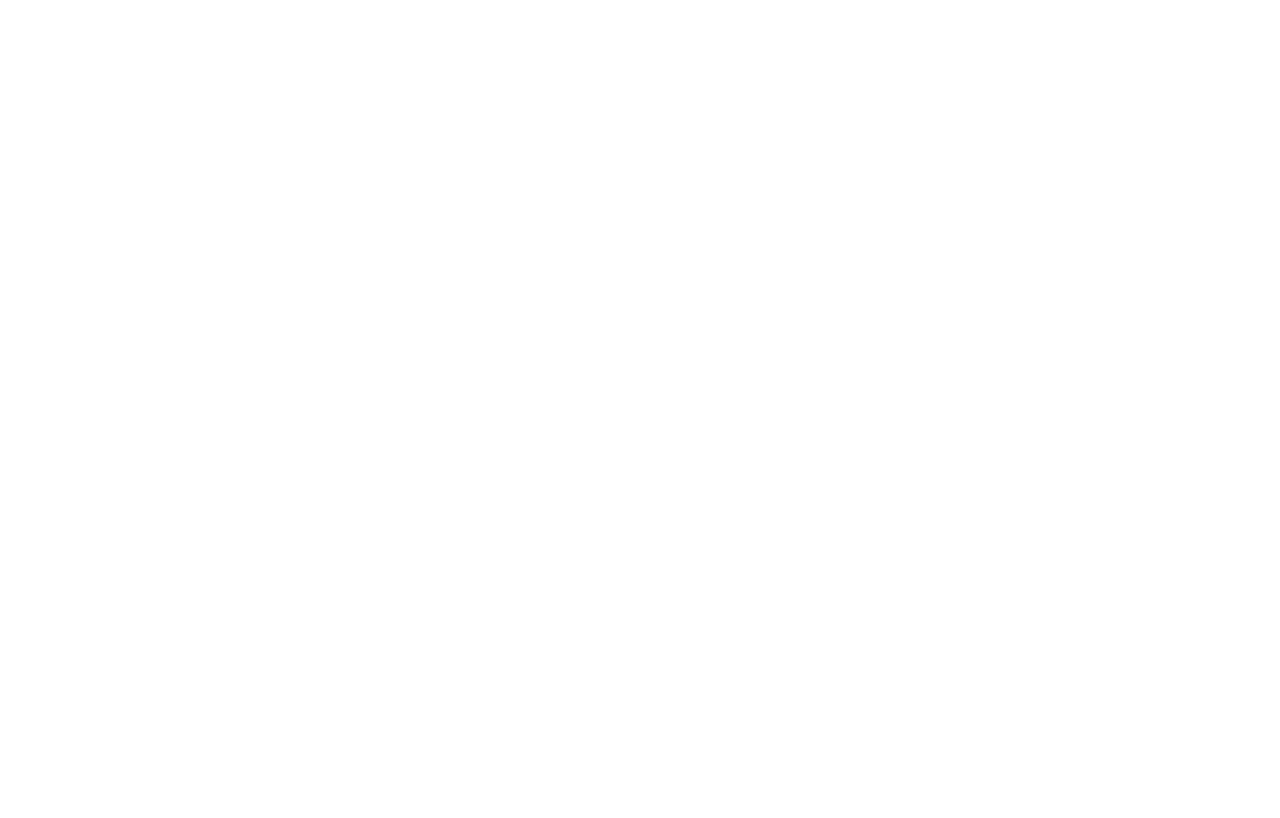
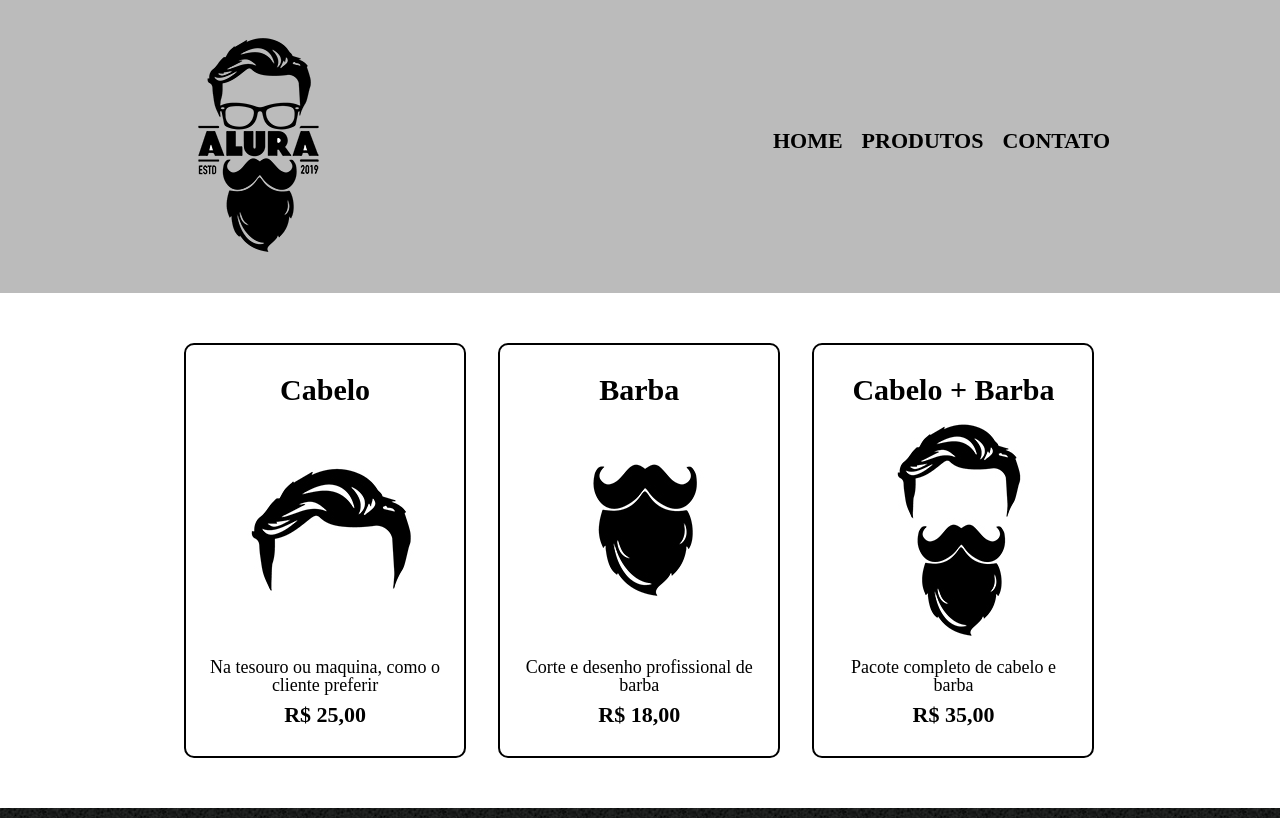
Before and after one commit to LucasdCandido/aprendendo-alura, a plain HTML site: page HTML CSS/Modulo 2/produtos.html in a window 1280 px wide. Shown: the top 818 px of the page. Drawn offline with Linux system fonts and the light colour scheme.

Commit message:
Modulo 2 concluido

```diff
--- a/HTML CSS/Modulo 2/css/produtos.css
+++ b/HTML CSS/Modulo 2/css/produtos.css
@@ -0,0 +1,78 @@
+header {
+    background: #bbbbbb;
+    padding: 20px 0;
+}
+.caixa{
+    position: relative;
+    width: 940px;
+    margin: 0 auto;
+}
+nav {
+    position: absolute;
+    top: 110px;
+    right: 0;
+}
+nav li {
+    display: inline;
+    margin:0 0 0 15px;
+}
+nav a {
+    text-transform: uppercase;
+    color: #000000;
+    font-weight: bold;
+    font-size: 22px;
+    text-decoration: none;
+}
+nav a:hover {
+    text-decoration: underline;
+    color: #c78c19;
+}
+.produtos {
+    width: 940px;
+    margin: 0 auto;
+    padding: 50px 0;
+}
+.produtos li {
+    display: inline-block;
+    text-align: center;
+    width: 30%;
+    vertical-align: top;
+    margin: 0 1.5%;
+    padding: 30px 20px;
+    box-sizing: border-box;
+    border:2px solid #000000;
+    border-radius: 10px;
+}
+.produtos li:hover {
+    border-color: #c78c19;
+    font-size: 40px;
+}
+.produtos li:active {
+    border-color: #088c19;
+}
+.produtos li:hover h2{
+    font-size: 34px;
+}
+.produtos h2 {
+    font-size: 30px;
+    font-weight: bold;
+}
+ .produto-preco {
+     font-size: 22px;
+     font-weight: bold;
+     margin: 10px 0 0;
+     margin-top: 10px;
+ }
+.produto-descricao {
+    font-size: 18px;
+}
+footer {
+    text-align: center;
+    background: url("../img/bg.jpg");
+    padding: 40px 0;
+}
+.copyright {
+    color: #ffffff;
+    font-size: 13px;
+    margin-top: 20px;
+}
--- /dev/null
+++ b/HTML CSS/Modulo 2/css/reset.css
@@ -0,0 +1,48 @@
+/* http://meyerweb.com/eric/tools/css/reset/
+   v2.0 | 20110126
+   License: none (public domain)
+*/
+
+html, body, div, span, applet, object, iframe,
+h1, h2, h3, h4, h5, h6, p, blockquote, pre,
+a, abbr, acronym, address, big, cite, code,
+del, dfn, em, img, ins, kbd, q, s, samp,
+small, strike, strong, sub, sup, tt, var,
+b, u, i, center,
+dl, dt, dd, ol, ul, li,
+fieldset, form, label, legend,
+table, caption, tbody, tfoot, thead, tr, th, td,
+article, aside, canvas, details, embed,
+figure, figcaption, footer, header, hgroup,
+menu, nav, output, ruby, section, summary,
+time, mark, audio, video {
+	margin: 0;
+	padding: 0;
+	border: 0;
+	font-size: 100%;
+	font: inherit;
+	vertical-align: baseline;
+}
+/* HTML5 display-role reset for older browsers */
+article, aside, details, figcaption, figure,
+footer, header, hgroup, menu, nav, section {
+	display: block;
+}
+body {
+	line-height: 1;
+}
+ol, ul {
+	list-style: none;
+}
+blockquote, q {
+	quotes: none;
+}
+blockquote:before, blockquote:after,
+q:before, q:after {
+	content: '';
+	content: none;
+}
+table {
+	border-collapse: collapse;
+	border-spacing: 0;
+}
--- a/HTML CSS/Modulo 2/produtos.html
+++ b/HTML CSS/Modulo 2/produtos.html
@@ -5,9 +5,49 @@
     <meta http-equiv="X-UA-Compatible" content="IE=edge">
     <meta name="viewport" content="width=device-width, initial-scale=1.0">
     <title>Produtos - Barbearia Alura</title>
+    <link rel="stylesheet" href="css/reset.css">
     <link rel="stylesheet" href="css/produtos.css">
 </head>
 <body>
-
+    <header>
+        <div class="caixa">
+            <h1>
+                <img src="img/logo.png" alt="Logo de um homem de barba, oculos e alura escrito no meio">
+                <nav>
+                    <ul>
+                        <li><a href="../Modulo 1/index.html">Home</a></li>
+                        <li><a href="./produtos.html">Produtos</a></li>
+                        <li><a href="./contato.html">Contato</a></li>
+                    </ul>
+                </nav>
+            </h1>
+        </div>
+    </header>
+    <main>
+        <ul class="produtos">
+            <li>
+                <h2>Cabelo</h2>
+                <img src="img/cabelo.jpg" alt="Imagem de um cabelo">
+                <p class="produto-descricao">Na tesouro ou maquina, como o cliente preferir</p>
+                <p class="produto-preco">R$ 25,00</p>
+            </li>
+            <li>
+                <h2>Barba</h2>
+                <img src="img/barba.jpg" alt="Imagem de uma barba">
+                <p class="produto-descricao">Corte e desenho profissional de barba</p>
+                <p class="produto-preco">R$ 18,00</p>
+            </li>
+            <li>
+                <h2>Cabelo + Barba</h2>
+                <img src="img/cabelo+barba.jpg" alt="Imagem de cabelo e de barba">
+                <p class="produto-descricao">Pacote completo de cabelo e barba</p>
+                <p class="produto-preco">R$ 35,00</p>
+            </li>
+        </ul>
+    </main>
+    <footer>
+        <img src="img/logo-branco.png" alt="Logo de um homem de barba, oculos e alura escrito no meio só que branco">
+        <p class="copyright">&copy; Copyright Barbearia Alura - 2019</p>
+    </footer>
 </body>
 </html>
```
